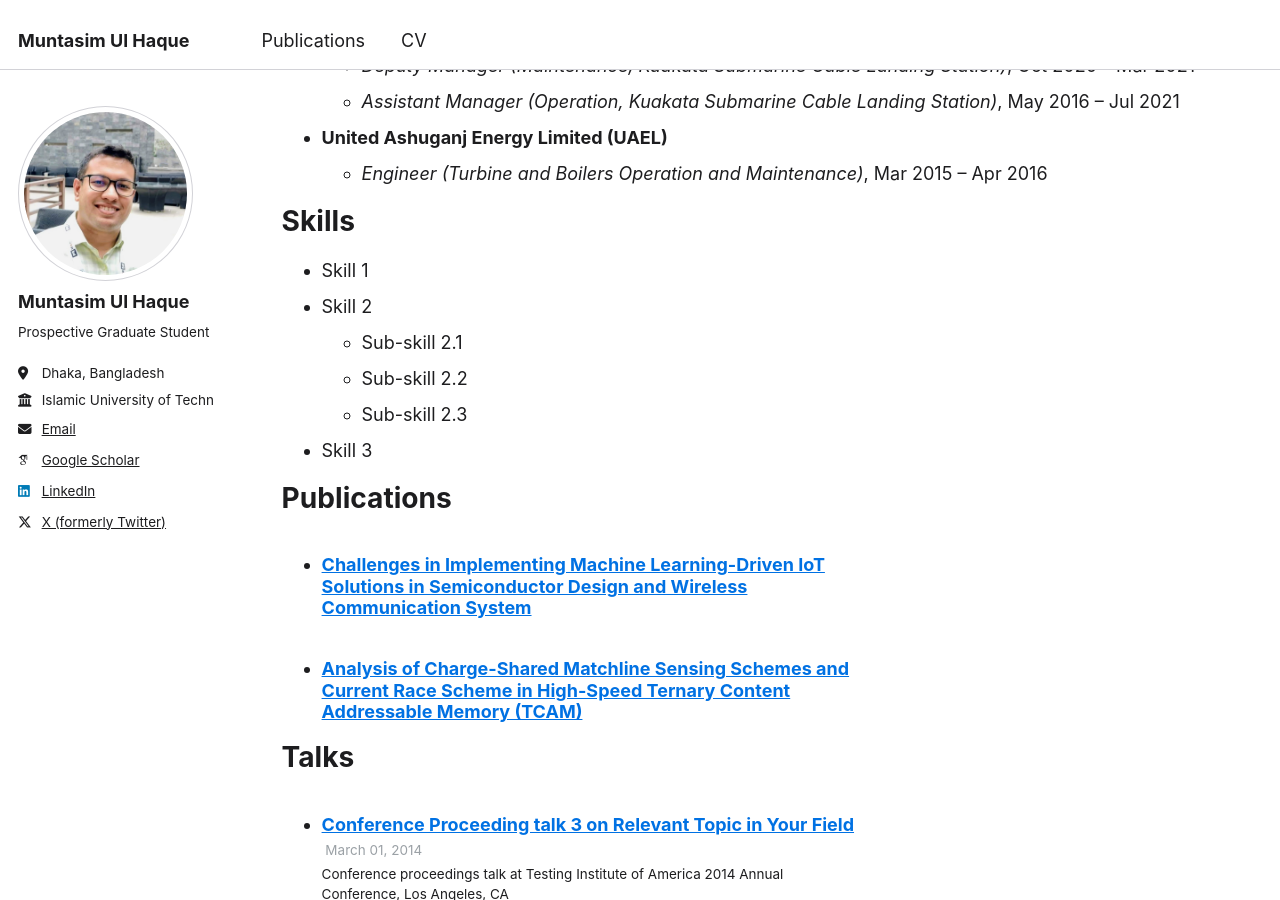
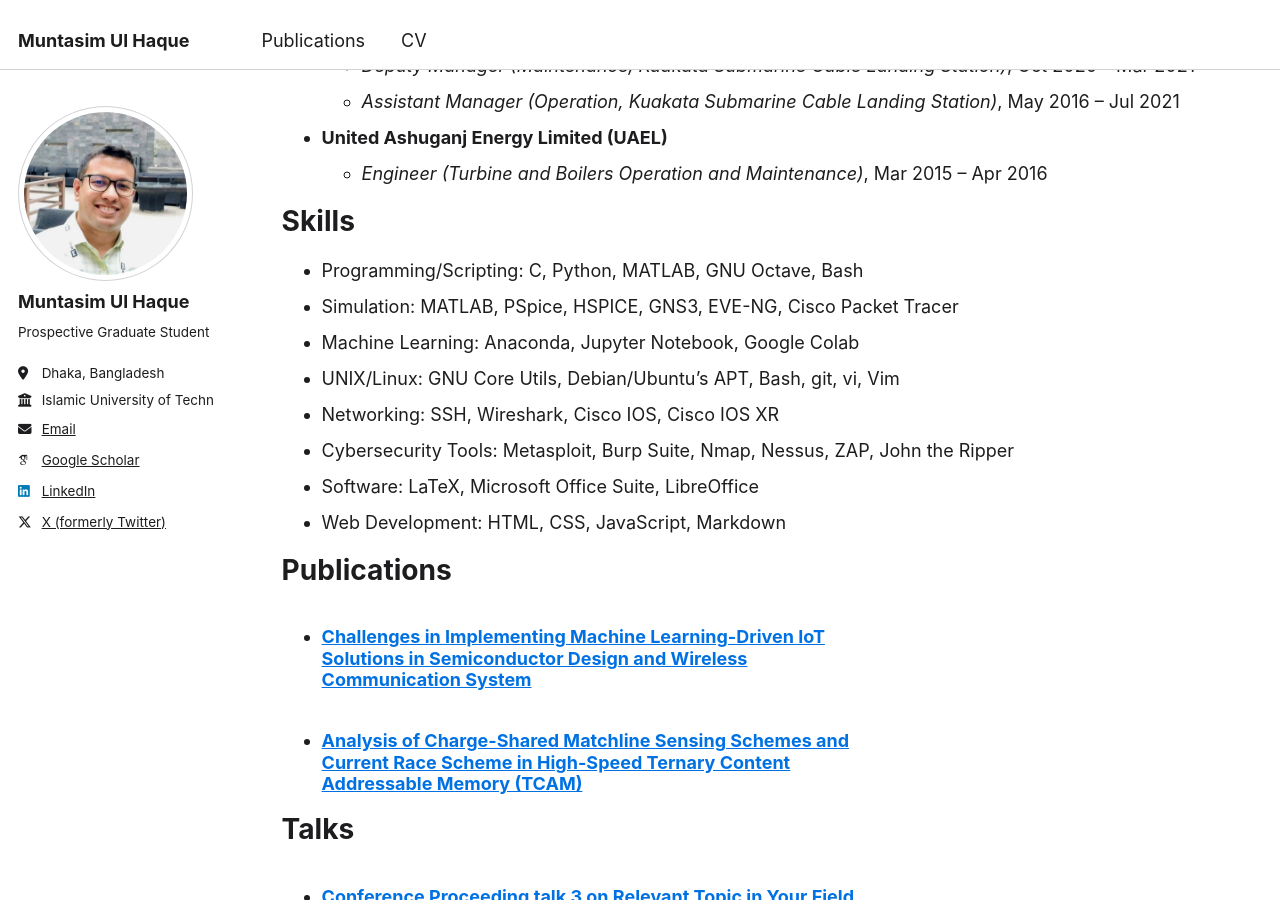
Before and after one commit to muntasimulhaque/muntasimulhaque.github.io, a Jekyll site: the page built from _pages/cv.md, in a window 1280 px wide and 900 px high, scrolled down 425 px. Built offline with Jekyll 4.4.1, drawn with Linux system fonts in a browser that asks for light colours; some web fonts are replaced.

Commit message:
Update cv.md

```diff
--- a/_pages/cv.md
+++ b/_pages/cv.md
@@ -28,12 +28,14 @@ Work experience
 
 Skills
 ======
-* Skill 1
-* Skill 2
-  * Sub-skill 2.1
-  * Sub-skill 2.2
-  * Sub-skill 2.3
-* Skill 3
+* Programming/Scripting: C, Python, MATLAB, GNU Octave, Bash
+* Simulation: MATLAB, PSpice, HSPICE, GNS3, EVE-NG, Cisco Packet Tracer
+* Machine Learning: Anaconda, Jupyter Notebook, Google Colab
+* UNIX/Linux: GNU Core Utils, Debian/Ubuntu’s APT, Bash, git, vi, Vim
+* Networking: SSH, Wireshark, Cisco IOS, Cisco IOS XR
+* Cybersecurity Tools: Metasploit, Burp Suite, Nmap, Nessus, ZAP, John the Ripper
+* Software: LaTeX, Microsoft Office Suite, LibreOffice
+* Web Development: HTML, CSS, JavaScript, Markdown
 
 Publications
 ======
```
